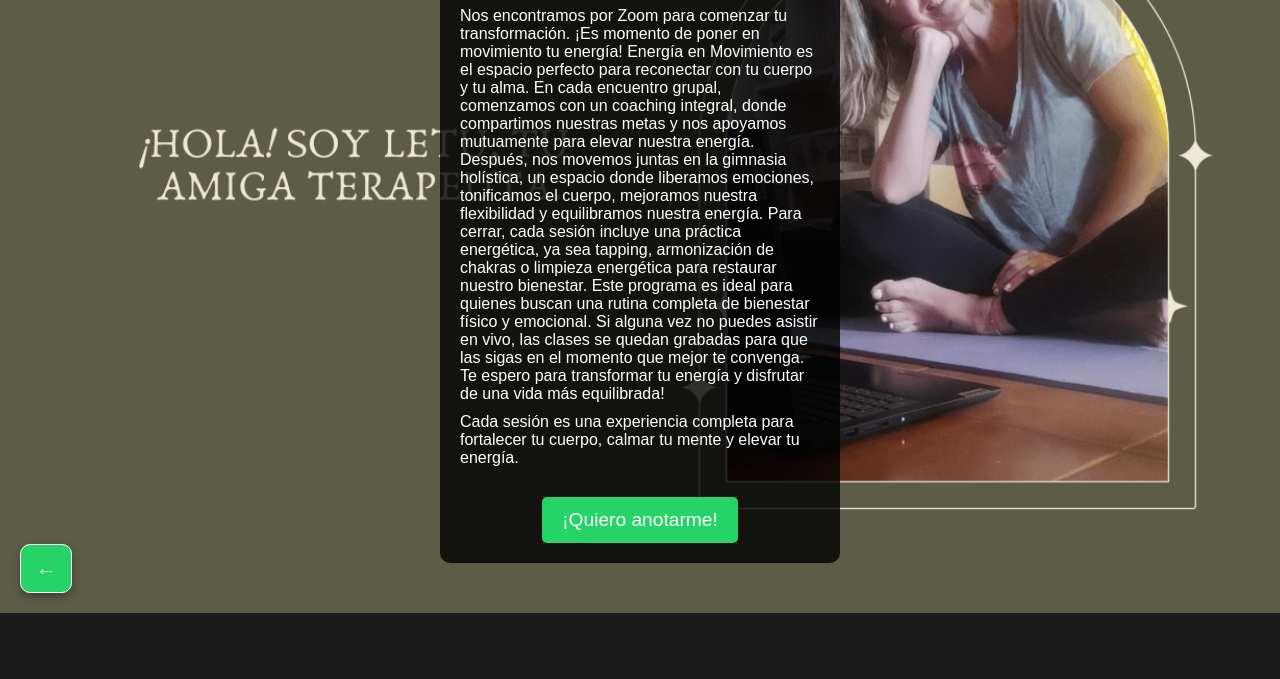
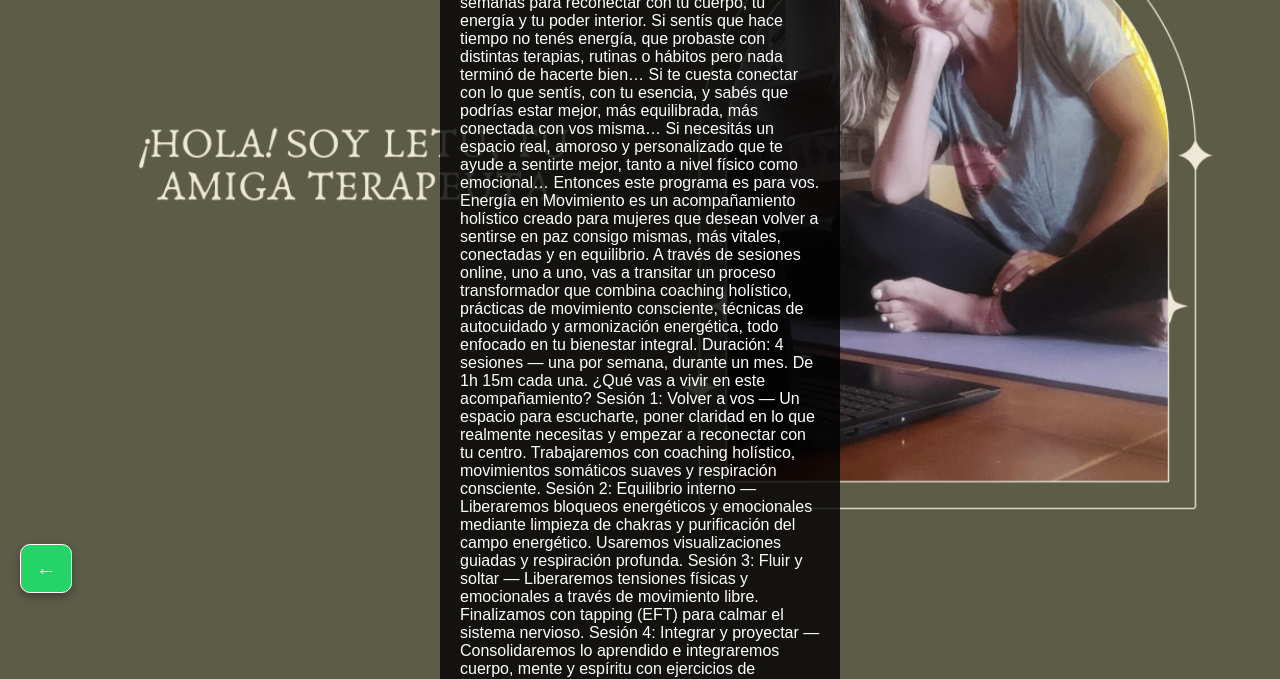
Before and after one commit to Nahubogner/letu_carabajal, a plain HTML site: page energia-mov.html in a window 1280 px wide. Shown: the part 187-866 px from the top of the page. Before the commit the page ends 800 px from the top, so only its background shows below. Drawn offline with Linux system fonts and the light colour scheme.

Commit message:
Update energia-mov.html

```diff
--- a/energia-mov.html
+++ b/energia-mov.html
@@ -11,14 +11,24 @@
         <div class="content">
             <h1>Energía en Movimiento</h1>
 
-
-            <p class="price">📌 Valor mensual: <strong>$53.000 ARS</strong></p>
+            <p class="price">📌 Valor total: <strong>$120.000 ARS</strong></p>
             <p class="membership">📌 Membresía continua (descuento si sigues el programa): <strong>$47.000 ARS</strong></p>
 
-            <p class="description">Nos encontramos por Zoom para comenzar tu transformación. ¡Es momento de poner en movimiento tu energía! Energía en Movimiento es el espacio perfecto para reconectar con tu cuerpo y tu alma. En cada encuentro grupal, comenzamos con un coaching integral, donde compartimos nuestras metas y nos apoyamos mutuamente para elevar nuestra energía. Después, nos movemos juntas en la gimnasia holística, un espacio donde liberamos emociones, tonificamos el cuerpo, mejoramos nuestra flexibilidad y equilibramos nuestra energía. Para cerrar, cada sesión incluye una práctica energética, ya sea tapping, armonización de chakras o limpieza energética para restaurar nuestro bienestar. Este programa es ideal para quienes buscan una rutina completa de bienestar físico y emocional. Si alguna vez no puedes asistir en vivo, las clases se quedan grabadas para que las sigas en el momento que mejor te convenga. Te espero para transformar tu energía y disfrutar de una vida más equilibrada!</p>
+            <p class="description">Un programa de transformación personal en 4 semanas para reconectar con tu cuerpo, tu energía y tu poder interior.
+            Si sentís que hace tiempo no tenés energía, que probaste con distintas terapias, rutinas o hábitos pero nada terminó de hacerte bien…
+            Si te cuesta conectar con lo que sentís, con tu esencia, y sabés que podrías estar mejor, más equilibrada, más conectada con vos misma…
+            Si necesitás un espacio real, amoroso y personalizado que te ayude a sentirte mejor, tanto a nivel físico como emocional…
+            Entonces este programa es para vos.
+            Energía en Movimiento es un acompañamiento holístico creado para mujeres que desean volver a sentirse en paz consigo mismas, más vitales, conectadas y en equilibrio. A través de sesiones online, uno a uno, vas a transitar un proceso transformador que combina coaching holístico, prácticas de movimiento consciente, técnicas de autocuidado y armonización energética, todo enfocado en tu bienestar integral.
+            Duración: 4 sesiones — una por semana, durante un mes. De 1h 15m cada una.
+            ¿Qué vas a vivir en este acompañamiento?
+            Sesión 1: Volver a vos — Un espacio para escucharte, poner claridad en lo que realmente necesitas y empezar a reconectar con tu centro. Trabajaremos con coaching holístico, movimientos somáticos suaves y respiración consciente.
+            Sesión 2: Equilibrio interno — Liberaremos bloqueos energéticos y emocionales mediante limpieza de chakras y purificación del campo energético. Usaremos visualizaciones guiadas y respiración profunda.
+            Sesión 3: Fluir y soltar — Liberaremos tensiones físicas y emocionales a través de movimiento libre. Finalizamos con tapping (EFT) para calmar el sistema nervioso.
+            Sesión 4: Integrar y proyectar — Consolidaremos lo aprendido e integraremos cuerpo, mente y espíritu con ejercicios de reflexión, autocuidado y prácticas de yoga.
+            Es un proceso integral para sanar, reconectar con vos misma y redescubrir tu poder interior.</p>
 
-
-            <p class="final-message">Cada sesión es una experiencia completa para fortalecer tu cuerpo, calmar tu mente y elevar tu energía.</p>
+            <p class="final-message">Cada sesión es una experiencia transformadora para reconectar con tu energía, tu bienestar y tu esencia más profunda.</p>
             <a href="mis-servicios.html" class="btn-volver">&#8592;</a>
             <a href="https://wa.me/5492227629411?text=¡Quiero%20anotarme%20a%20Energ%C3%ADa%20en%20movimiento!" class="whatsapp-button">¡Quiero anotarme!</a>
         </div>
```
